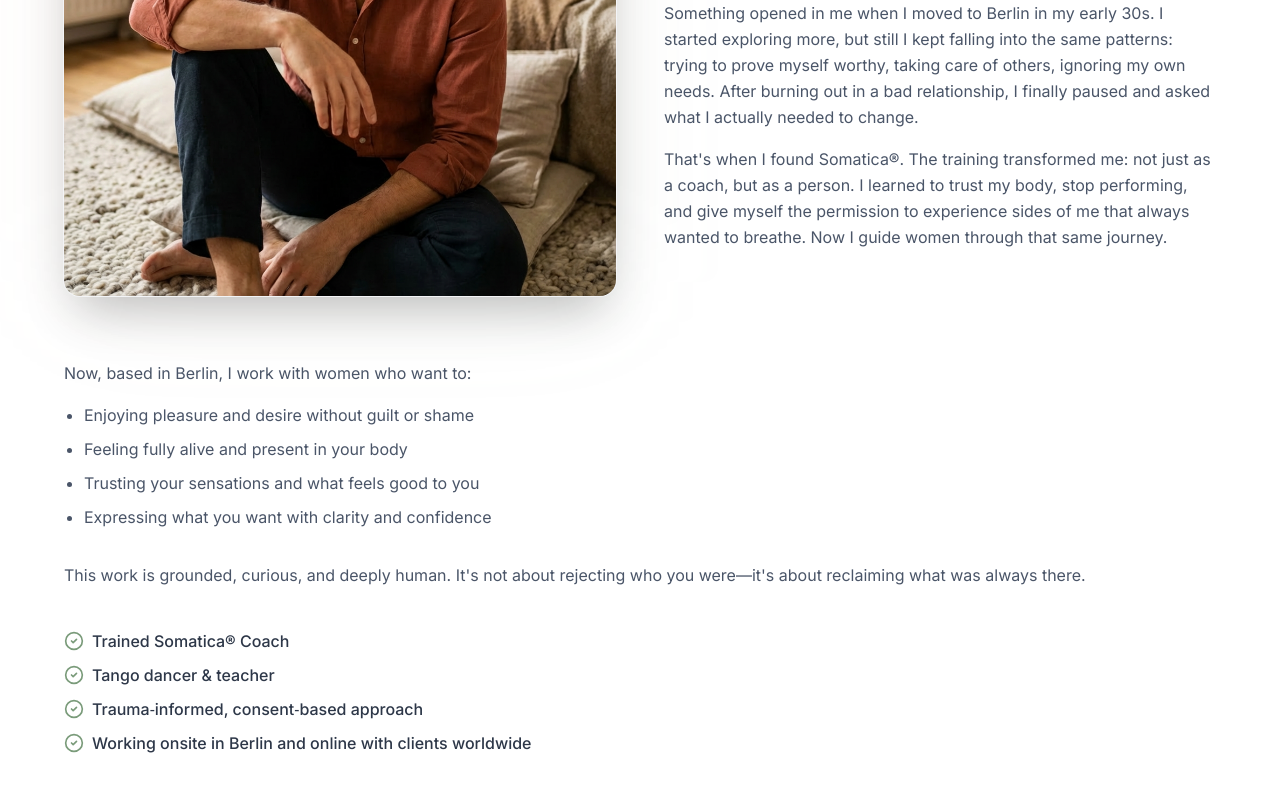
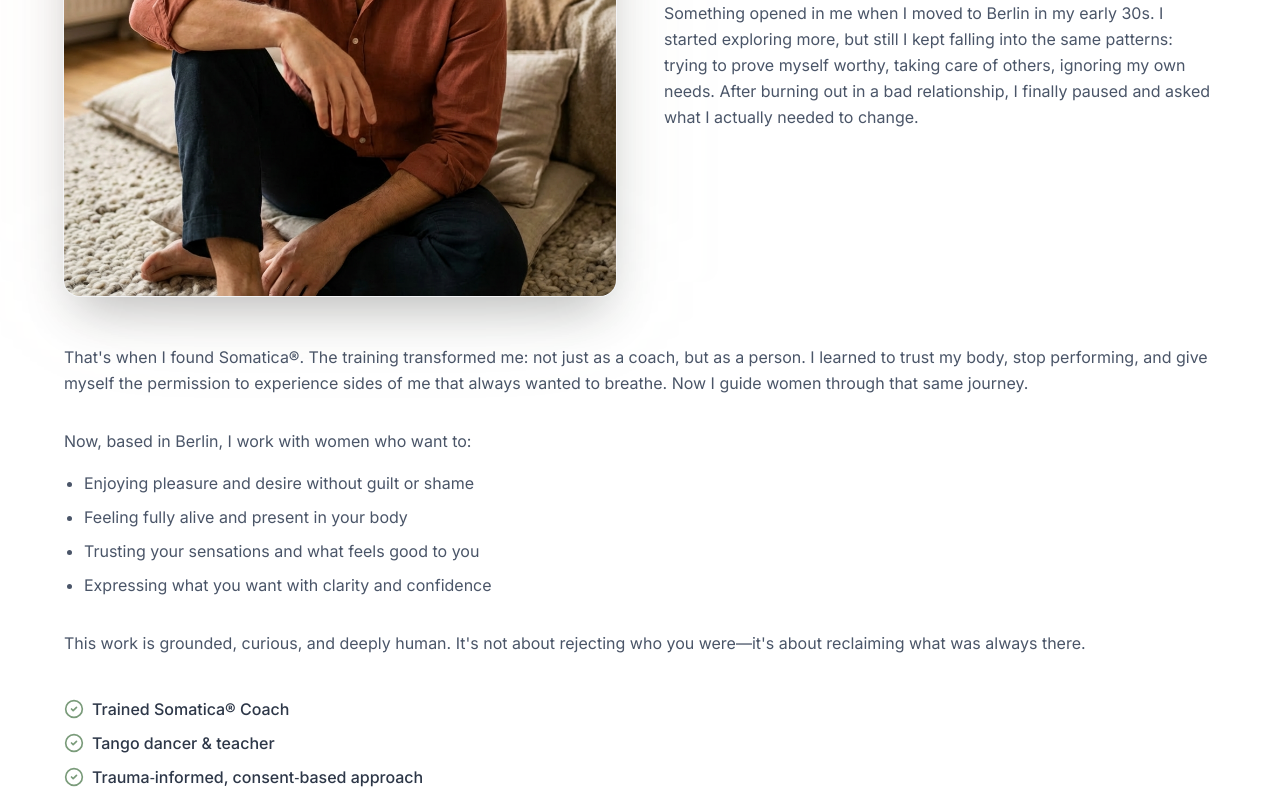
Before and after one commit to gsabato-dev/somatic-website, a Next.js app: page / in a window 1280 px wide. Shown: the part 1275-2072 px from the top of the page. Built offline with nearby package versions, Linux system fonts and the light colour scheme; a web font is replaced by a local one.

Commit message:
Move paragraph 5 to row 2 in About section
- Row 1: Large image left + paragraphs 1-4 right
- Row 2: Paragraph 5 + bullet list + closing text + credentials full width

Better balance between image area and narrative content.

Co-Authored-By: Claude Haiku 4.5 <noreply@anthropic.com>

```diff
--- a/app/page.tsx
+++ b/app/page.tsx
@@ -143,7 +143,7 @@ export default function Home() {
             <h2 className="font-serif text-[clamp(2rem,4vw,3rem)] text-[#2D3748] mb-6">From the Mind Back to the Body</h2>
           </div>
 
-          {/* Row 1: Image + First 5 Paragraphs */}
+          {/* Row 1: Image + First 4 Paragraphs */}
           <div className="max-w-6xl mx-auto mb-12">
             <div className="grid lg:grid-cols-2 gap-12 items-start">
               {/* About Image - Large */}
@@ -154,7 +154,7 @@ export default function Home() {
                 </div>
               </div>
 
-              {/* First 5 Paragraphs */}
+              {/* First 4 Paragraphs */}
               <div className="space-y-4 text-[#4A5568] leading-relaxed">
                 <p>
                   I'm <strong>Gabriele</strong>, a Trained Somatica® Coach working with women who want to reconnect to their bodies, desire, and pleasure.
@@ -168,16 +168,17 @@ export default function Home() {
                 <p>
                   Something opened in me when I moved to Berlin in my early 30s. I started exploring more, but still I kept falling into the same patterns: trying to prove myself worthy, taking care of others, ignoring my own needs. After burning out in a bad relationship, I finally paused and asked what I actually needed to change.
                 </p>
-                <p>
-                  That's when I found Somatica®. The training transformed me: not just as a coach, but as a person. I learned to trust my body, stop performing, and give myself the permission to experience sides of me that always wanted to breathe. Now I guide women through that same journey.
-                </p>
               </div>
             </div>
           </div>
 
-          {/* Row 2: Remaining Content Full Width */}
+          {/* Row 2: Paragraph 5 + Remaining Content Full Width */}
           <div className="max-w-6xl mx-auto">
             <div className="space-y-4 text-[#4A5568] leading-relaxed">
+              <p>
+                That's when I found Somatica®. The training transformed me: not just as a coach, but as a person. I learned to trust my body, stop performing, and give myself the permission to experience sides of me that always wanted to breathe. Now I guide women through that same journey.
+              </p>
+
               <p className="pt-4">Now, based in Berlin, I work with women who want to:</p>
               <ul className="space-y-2 ml-5 list-disc">
                 <li>Enjoying pleasure and desire without guilt or shame</li>
```
